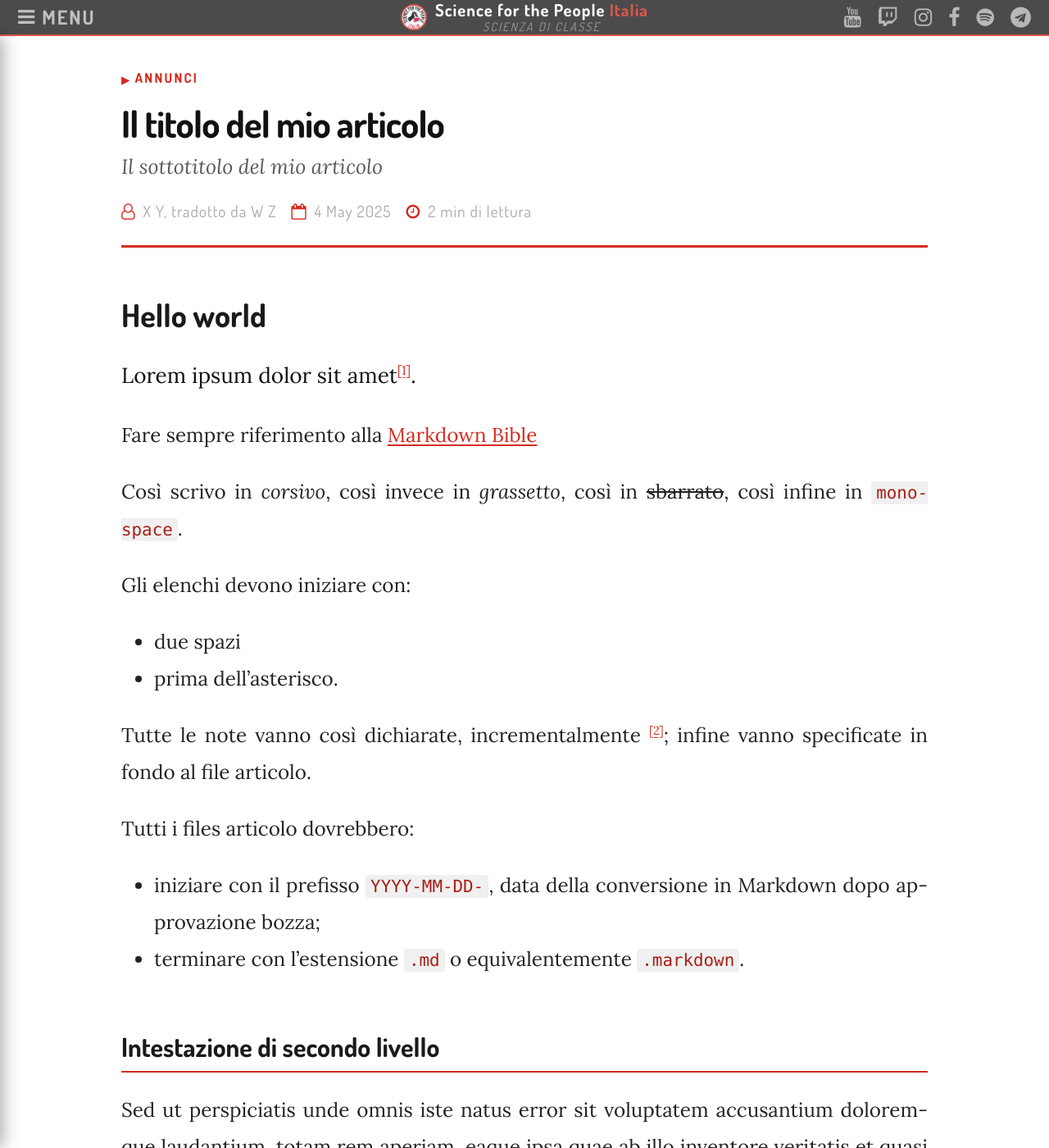
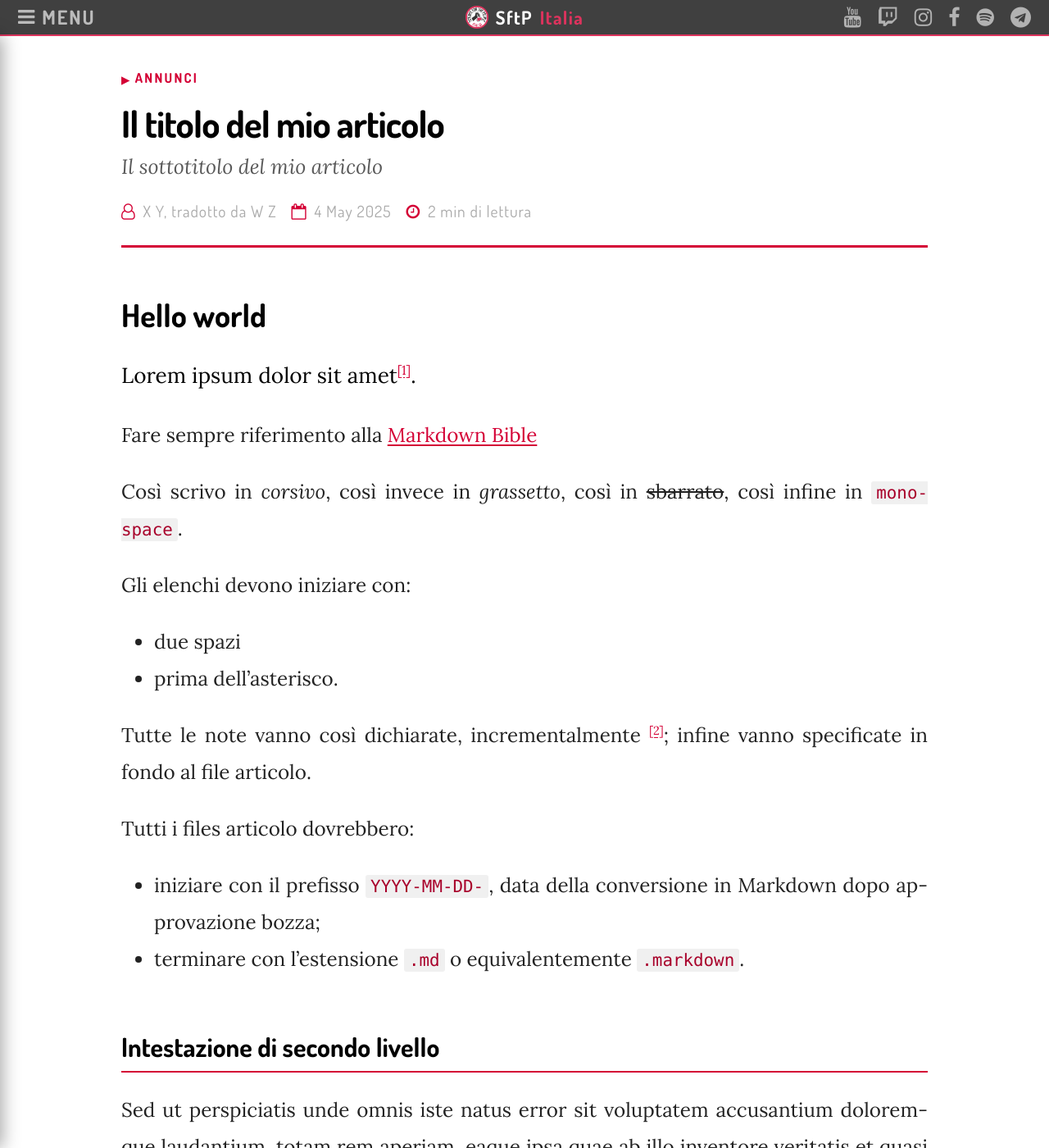
Before and after one commit to scienzadiclasse/sftp-italy.github.io, a Jekyll site: the page built from etc/2025-05-04-markdown-template.md, in a window 1280 px wide and 1400 px high. Shown: the whole window at 82% size. Built offline with Jekyll 4.4.1, drawn with Linux system fonts in a browser that asks for light colours.

Commit message:
Navbar brand semplice centrato + colori logo (#D40035, #000, #FA4224)
- Navbar: "SftP Italia" + logo circolare, una riga, centrato
- Colori aggiornati ai valori del logo:
  --red #D40035, --red-dark #a8002a, --red-accent #FA4224
  --black #000000, --dark #111111
- Hover icone social: --red-accent (#FA4224) per distinguerlo dal brand
- Rimossi tutti i valori hardcoded vecchi (#D42B1E, #EF4430, ecc.)

https://claude.ai/code/session_01V4NgnGr6duU2DN4b6R7WTb

```diff
--- a/_includes/navbar.html
+++ b/_includes/navbar.html
@@ -15,22 +15,16 @@
     </button>
   </div>
 
-  <!-- Centro: brand completo -->
+  <!-- Centro: brand -->
   <a href="/" style="
     font-family:var(--font-sans,'Dosis',sans-serif);
+    font-size:0.9rem; font-weight:700; letter-spacing:0.06em;
     color:#fff; text-decoration:none;
-    display:flex; align-items:center; gap:10px;
+    display:flex; align-items:center; gap:9px;
   ">
-    <img src="/img/logo.jpg" alt="Science for the People Italia"
-         style="width:32px;height:32px;border-radius:50%;object-fit:contain;background:#fff;border:2px solid var(--red,#D42B1E);flex-shrink:0;">
-    <div style="display:flex;flex-direction:column;line-height:1.15;">
-      <span style="font-size:0.82rem;font-weight:700;letter-spacing:0.05em;white-space:nowrap;">
-        Science for the People <span style="color:var(--red,#D42B1E);">Italia</span>
-      </span>
-      <span style="font-size:0.58rem;letter-spacing:0.14em;text-transform:uppercase;color:rgba(255,255,255,0.45);font-style:italic;">
-        Scienza di Classe
-      </span>
-    </div>
+    <img src="/img/logo.jpg" alt="SftP Italia"
+         style="width:28px;height:28px;border-radius:50%;object-fit:contain;background:#fff;border:2px solid var(--red,#D40035);flex-shrink:0;">
+    SftP <span style="color:var(--red,#D40035);">Italia</span>
   </a>
 
   <!-- Destra: social icons -->
@@ -101,7 +95,7 @@
       "
       aria-label="SftP Italia — Home"
     >
-      SftP <span style="color:var(--red,#D42B1E);">Italia</span>
+      SftP <span style="color:var(--red,#D40035);">Italia</span>
     </a>
   </div>
 
--- a/_includes/sidebar.html
+++ b/_includes/sidebar.html
@@ -24,13 +24,13 @@
     flex-shrink:0;
   ">
     <span style="font-family:var(--font-sans,'Dosis',sans-serif);font-size:0.72rem;font-weight:700;color:#fff;letter-spacing:0.04em;line-height:1.2;">
-      Science for the People <span style="color:var(--red,#D42B1E);">Italia</span>
+      Science for the People <span style="color:var(--red,#D40035);">Italia</span>
     </span>
     <button
       onclick="w3_close()"
       aria-label="Chiudi menu"
       style="
-        background:var(--red,#D42B1E); border:none; color:#fff;
+        background:var(--red,#D40035); border:none; color:#fff;
         width:40px; height:40px; border-radius:50%;
         font-size:1.2rem; cursor:pointer; display:flex;
         align-items:center; justify-content:center;
@@ -44,7 +44,7 @@
   <!-- Logo / Brand -->
   <div style="padding:22px 24px 16px; text-align:center;">
     <a href="/" aria-label="SftP Italia — Home" style="display:inline-block; text-decoration:none;">
-      <div style="width:108px; height:108px; border-radius:50%; overflow:hidden; background:#fff; border:3px solid var(--red,#D42B1E); margin:0 auto; box-shadow:0 4px 18px rgba(0,0,0,0.4);">
+      <div style="width:108px; height:108px; border-radius:50%; overflow:hidden; background:#fff; border:3px solid var(--red,#D40035); margin:0 auto; box-shadow:0 4px 18px rgba(0,0,0,0.4);">
         <img
           src="/img/SftPItalia_logo.png"
           alt="Science for the People Italia"
@@ -126,8 +126,8 @@
 }
 .sidebar-social-link:hover {
   color: #fff;
-  background: var(--red, #D42B1E);
-  border-color: var(--red, #D42B1E);
+  background: var(--red-accent, #FA4224);
+  border-color: var(--red-accent, #FA4224);
   transform: translateY(-2px);
 }
 </style>
--- a/style.css
+++ b/style.css
@@ -287,15 +287,16 @@ hr{border:0;border-top:1px solid #eee;margin:20px 0}
 
 /* --- Variabili --- */
 :root {
-  --red:        #D42B1E;
-  --red-dark:   #a81e14;
-  --red-light:  #fde8e6;
-  --black:      #111111;
-  --dark:       #1e1e1e;
+  --red:        #D40035;
+  --red-dark:   #a8002a;
+  --red-accent: #FA4224;
+  --red-light:  #fde6ec;
+  --black:      #000000;
+  --dark:       #111111;
   --grey:       #5a5a5a;
   --grey-light: #e8e8e8;
   --bg:         #ffffff;
-  --bg-alt:     #f7f7f5;
+  --bg-alt:     #f7f5f5;
   --sidebar-w:  300px;
   --font-sans:  'Dosis', 'Segoe UI', Arial, sans-serif;
   --font-serif: 'Lora', Georgia, 'Times New Roman', serif;
@@ -334,17 +335,17 @@ h1, h2, h3, h4, h5, h6 {
   line-height: 1.25;
   margin-top: 1.5em;
   margin-bottom: 0.5em;
-  color: #1a1a1a;
+  color: var(--black);
 }
 
 a {
-  color: #EF4430;
+  color: var(--red);
   text-decoration: none;
   transition: color 0.2s ease;
 }
 
 a:hover {
-  color: #c73220;
+  color: var(--red-dark);
 }
 
 img {
@@ -1368,9 +1369,9 @@ img {
 }
 
 .home-social-icon:hover {
-  background: var(--red);
+  background: var(--red-accent);
   color: #fff;
-  border-color: var(--red);
+  border-color: var(--red-accent);
   transform: translateY(-2px);
 }
 
```
Also changed, not shown: other parts of _includes/navbar.html (+1 -1 lines), other parts of _includes/sidebar.html (+2 -2 lines).
